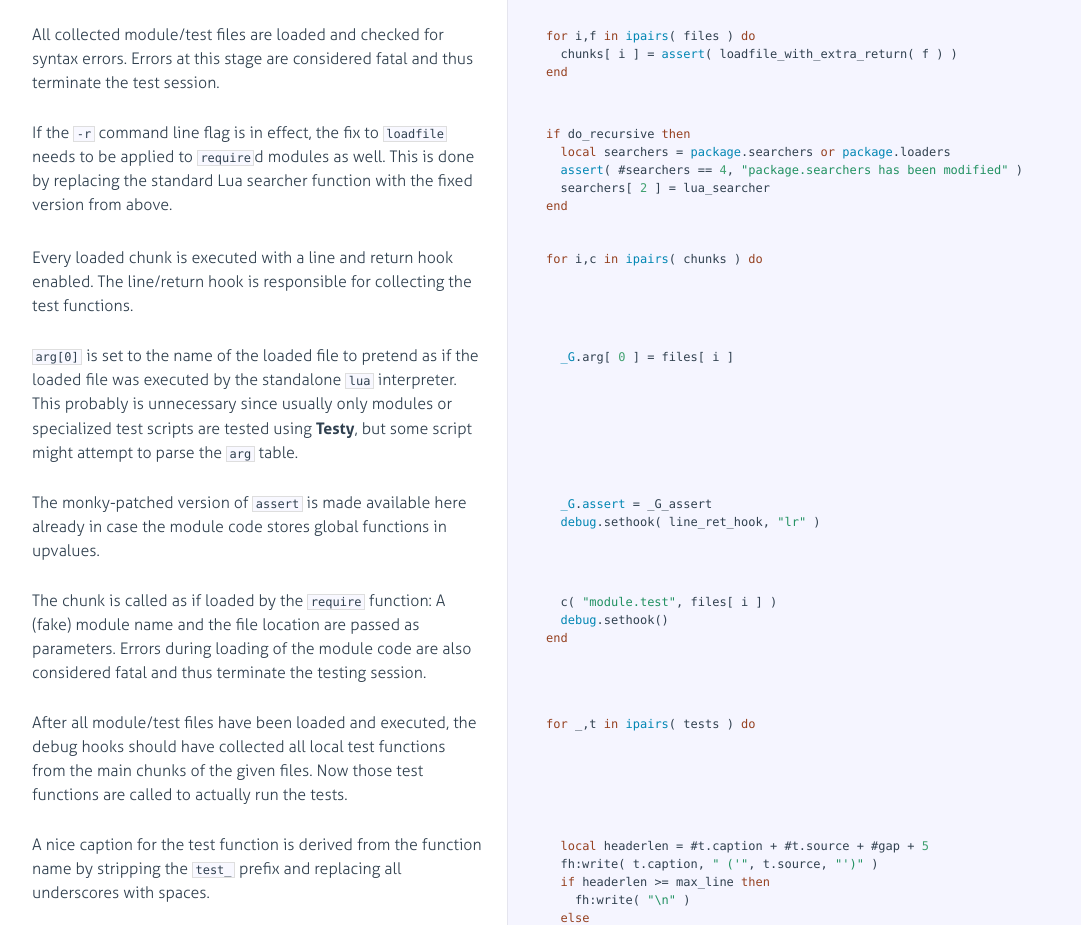
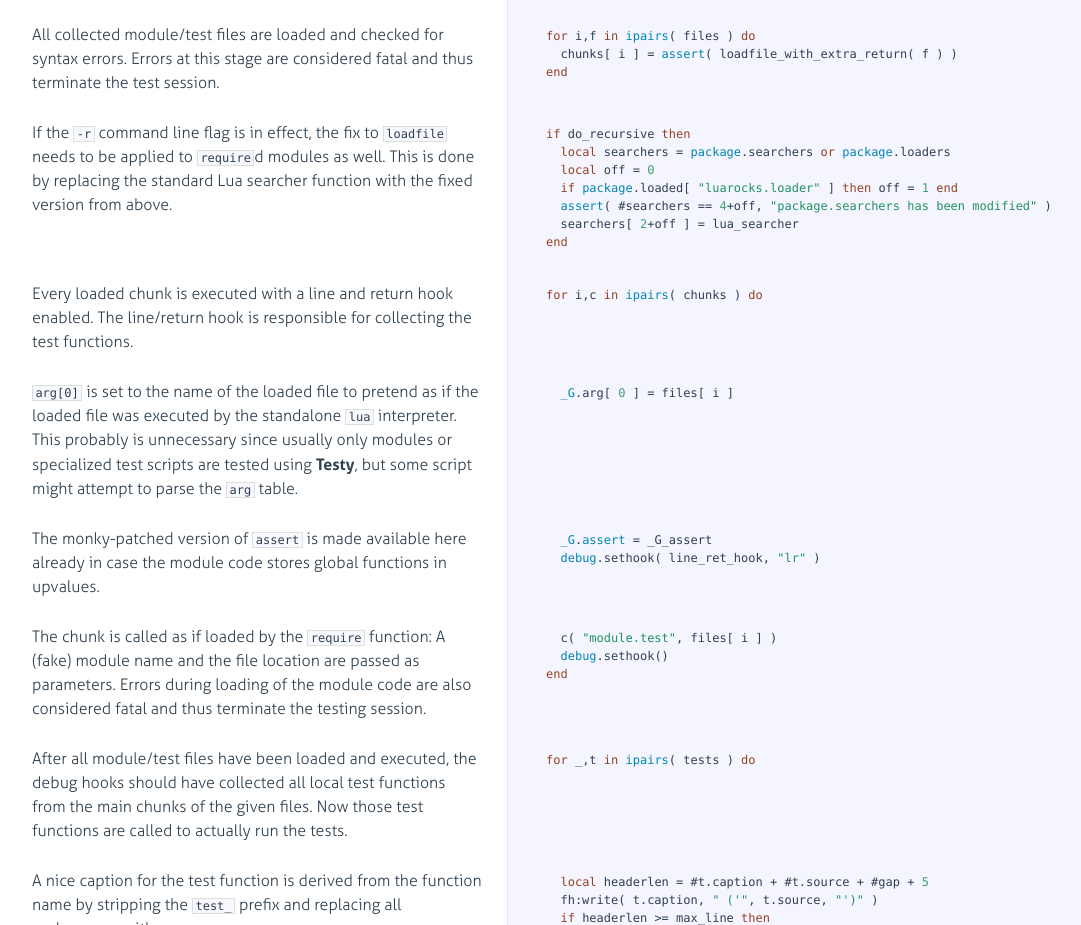
Before and after one commit to siffiejoe/lua-testy, a plain HTML site: page index.html in a window 1280 px wide. Shown: the part 6106-7031 px from the top of the page, without its empty margins (18-1099 px from the left). Drawn offline with Linux system fonts and the light colour scheme.

Commit message:
Update generated HTML file.

```diff
--- a/index.html
+++ b/index.html
@@ -644,8 +644,10 @@ version from above.</p>
 
             <div class="content"><div class='highlight'><pre><span class="hljs-keyword">if</span> do_recursive <span class="hljs-keyword">then</span>
   <span class="hljs-keyword">local</span> searchers = <span class="hljs-built_in">package</span>.searchers <span class="hljs-keyword">or</span> <span class="hljs-built_in">package</span>.loaders
-  <span class="hljs-built_in">assert</span>( #searchers == <span class="hljs-number">4</span>, <span class="hljs-string">"package.searchers has been modified"</span> )
-  searchers[ <span class="hljs-number">2</span> ] = lua_searcher
+  <span class="hljs-keyword">local</span> off = <span class="hljs-number">0</span>
+  <span class="hljs-keyword">if</span> <span class="hljs-built_in">package</span>.loaded[ <span class="hljs-string">"luarocks.loader"</span> ] <span class="hljs-keyword">then</span> off = <span class="hljs-number">1</span> <span class="hljs-keyword">end</span>
+  <span class="hljs-built_in">assert</span>( #searchers == <span class="hljs-number">4</span>+off, <span class="hljs-string">"package.searchers has been modified"</span> )
+  searchers[ <span class="hljs-number">2</span>+off ] = lua_searcher
 <span class="hljs-keyword">end</span></pre></div></div>
 
         </li>
```
